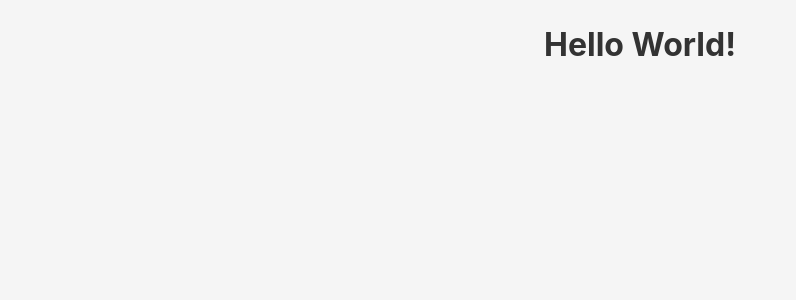
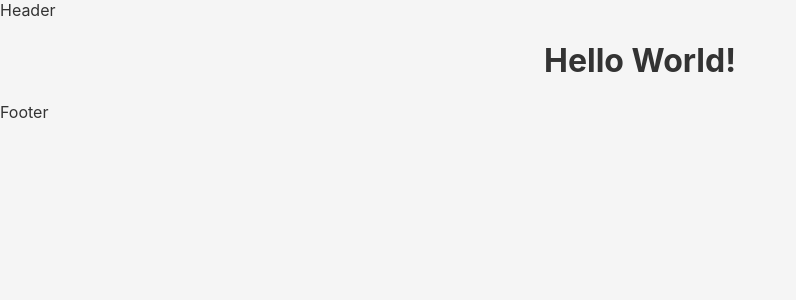
Before and after one commit to ilayda21/evreka-crm, a React (Vite) app: page / in a window 1280 px wide. Shown: the top 300 px of the page, without its empty margins (0-796 px from the left). Built offline with nearby package versions, Linux system fonts and the light colour scheme.

Commit message:
feat: add and setup routes with react-router

```diff
--- a/package.json
+++ b/package.json
@@ -10,8 +10,10 @@
     "preview": "vite preview"
   },
   "dependencies": {
+    "@faker-js/faker": "^9.9.0",
     "react": "^19.1.0",
     "react-dom": "^19.1.0",
+    "react-router-dom": "^7.6.3",
     "styled-components": "^6.1.19"
   },
   "devDependencies": {
--- a/src/App.tsx
+++ b/src/App.tsx
@@ -1,19 +1,15 @@
+import { Outlet } from 'react-router-dom'
 import styled from 'styled-components'
-
-const Wrapper = styled.div`
-  background: ${({ theme }) => theme.colors.background};
-  color: ${({ theme }) => theme.colors.text};
-
-   ${({ theme }) => theme.media.tablet} {
-    text-align: center;
-  }
-`
 
 function App() {
   return (
-    <Wrapper>
-      <h1>Hello World!</h1>
-    </Wrapper>
+    <>
+      <header>Header</header>
+      <main>
+        <Outlet />
+      </main>
+      <footer>Footer</footer>
+    </>
   )
 }
 
--- a/src/index.css
+++ /dev/null
@@ -1,12 +0,0 @@
-:root {
-  font-family: system-ui, Avenir, Helvetica, Arial, sans-serif;
-  line-height: 1.5;
-  font-weight: 400;
-
-  color-scheme: light dark;
-
-  font-synthesis: none;
-  text-rendering: optimizeLegibility;
-  -webkit-font-smoothing: antialiased;
-  -moz-osx-font-smoothing: grayscale;
-}
--- a/src/main.tsx
+++ b/src/main.tsx
@@ -1,16 +1,16 @@
 import { StrictMode } from 'react'
 import { createRoot } from 'react-dom/client'
-import './index.css'
-import App from './App.tsx'
 import { ThemeProvider } from 'styled-components'
-import { theme } from './theme'
-import GlobalStyle from './GlobalStyle.ts'
+import { theme } from './styles/theme.ts'
+import GlobalStyle from './styles/GlobalStyle.ts'
+import { RouterProvider } from 'react-router-dom'
+import { router } from './routes/index.tsx'
 
 createRoot(document.getElementById('root')!).render(
   <StrictMode>
     <ThemeProvider theme={theme}>
       <GlobalStyle />
-      <App />
+      <RouterProvider router={router} />
     </ThemeProvider>
   </StrictMode>,
 )
--- /dev/null
+++ b/src/pages/Home/Home.tsx
@@ -0,0 +1,20 @@
+import styled from 'styled-components'
+
+const Wrapper = styled.div`
+  background: ${({ theme }) => theme.colors.background};
+  color: ${({ theme }) => theme.colors.text};
+
+   ${({ theme }) => theme.media.tablet} {
+    text-align: center;
+  }
+`
+
+function Home() {
+    return (
+        <Wrapper>
+            <h1>Hello World!</h1>
+        </Wrapper>
+    )
+}
+
+export default Home
--- /dev/null
+++ b/src/routes/index.tsx
@@ -0,0 +1,14 @@
+import {createBrowserRouter} from 'react-router-dom'
+import App from '../App'
+import Home from '../pages/Home/Home'
+
+export const router = createBrowserRouter([
+    {
+        path: '/',
+        element: <App/>,
+        children: [
+            {index:true, element: <Home/>},
+            { path: '*', element: <div>Not Found</div> },
+        ]
+    }
+])
```
Also changed, not shown: src/styles/GlobalStyle.ts (renamed from src/GlobalStyle.ts), src/styles/styled.d.ts (renamed from src/styled.d.ts), src/styles/theme.ts (renamed from src/theme.ts), 1 other file (tests, documents, lock files or other folders).
